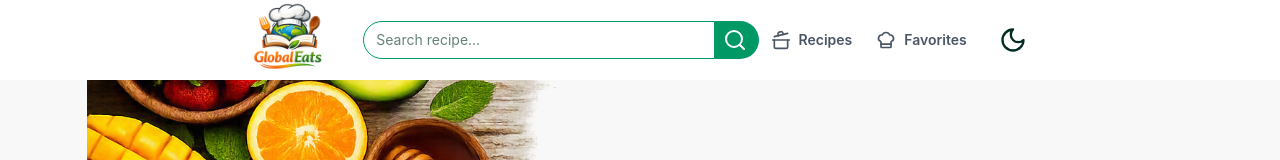
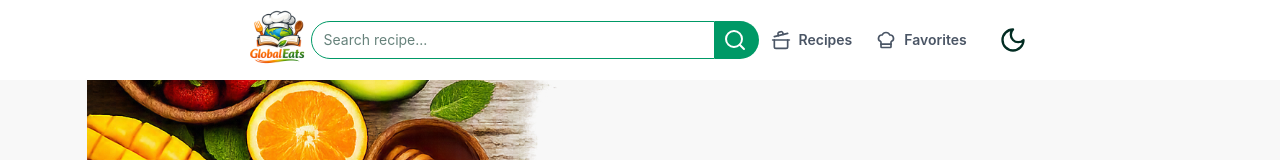
Before and after one commit to RaulSoriaUlibarri/Cookbook, a Next.js app: page / in a window 1280 px wide. Shown: the top 160 px of the page. Built offline with nearby package versions, Linux system fonts and the light colour scheme; no server answers; a web font is replaced by a local one; what @radix-ui/themes would draw is missing.

Commit message:
style: include shrink-0 to prevent logo shrinking

```diff
--- a/src/components/NavBar/NavBar.tsx
+++ b/src/components/NavBar/NavBar.tsx
@@ -16,15 +16,15 @@ const NavBar = () => {
       <nav className="sticky w-2/3 inset-x-0 top-0 mx-auto flex items-center z-30  h-[80px] bg-transparent backdrop-blur-lg transition-all text-gray-600 text-sm dark:text-white">
         <MaxWidthWrapper className="w-full h-full max-w-none md:px-0">
           <div className="flex h-full items-center justify-between md:justify-between px-5 ">
-            <div className="flex items-center max-w-[130px]">
+            <div className="flex items-center">
               <Link
                 href="/"
-                className="flex mr-4 z-40 text-xl md:text-3xl font-semibold hover:cursor-pointer"
+                className="mr-4 z-40 shrink-0 hover:cursor-pointer"
               >
                 <img
-                  className=" object-fill"
+                  className="h-20 w-auto md:h-23"
                   src="/images/logo.png"
-                  alt="hero"
+                  alt="Site logo"
                 />
               </Link>
             </div>
```
